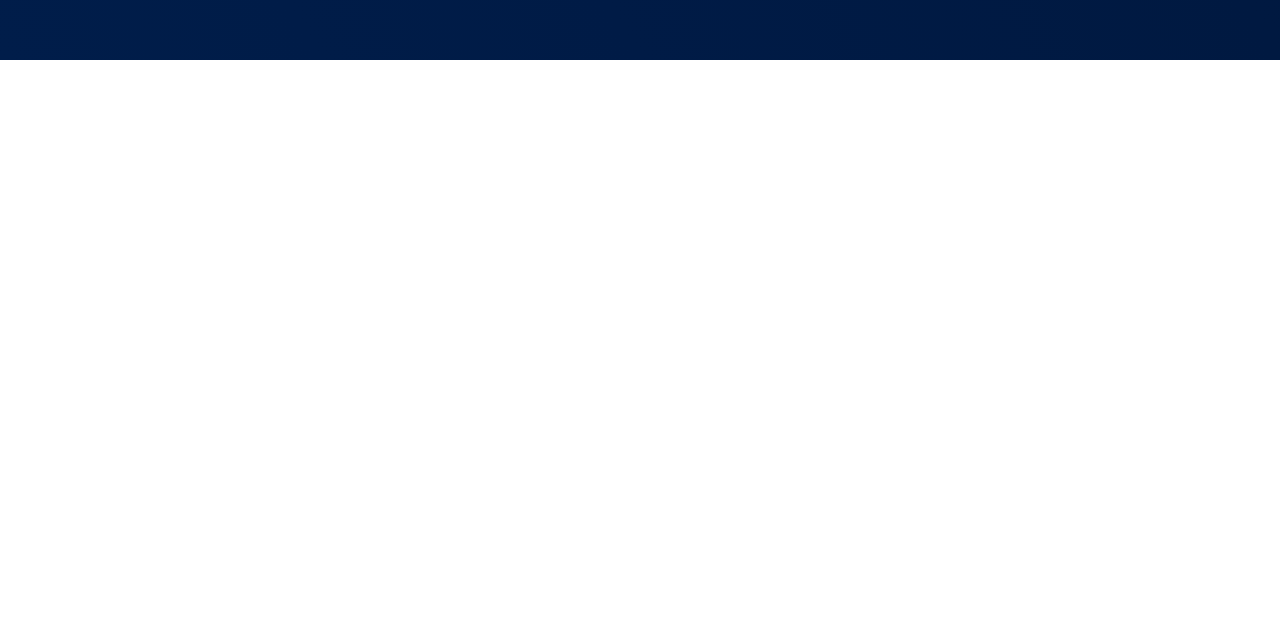
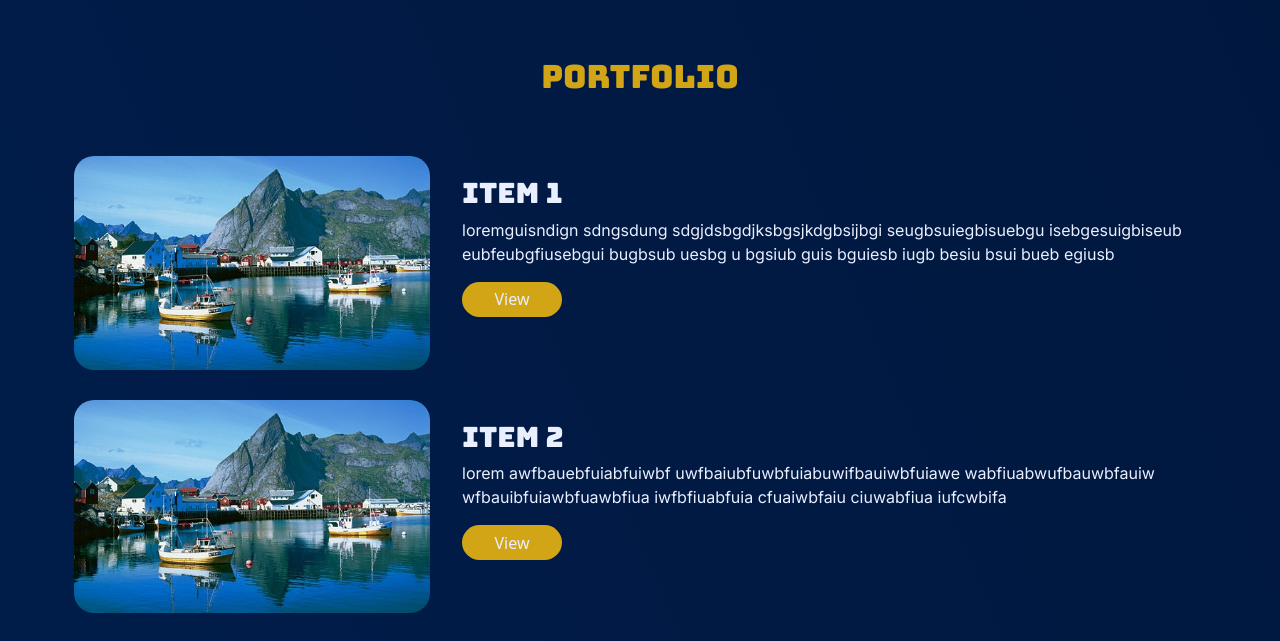
Before and after one commit to Dylanos03/Portfolio2023, a React (Vite) app in the folder portfolio2023/: page / in a window 1280 px wide. Shown: the part 2126-2767 px from the top of the page. Before the commit the page ends 2186 px from the top, so only its background shows below. Built offline with nearby package versions, Linux system fonts and the light colour scheme.

Commit message:
Portfolio added

```diff
--- a/portfolio2023/src/App.jsx
+++ b/portfolio2023/src/App.jsx
@@ -1,5 +1,5 @@
 import { useState } from "react";
-import { Header, Hero, About, Skills } from "./Components/Index.js";
+import { Header, Hero, About, Skills, Portfolio } from "./Components/Index.js";
 
 import "./App.css";
 
@@ -11,6 +11,7 @@ function App() {
         <Hero />
         <About />
         <Skills />
+        <Portfolio />
       </div>
     </>
   );
--- a/portfolio2023/src/Components/Index.js
+++ b/portfolio2023/src/Components/Index.js
@@ -2,3 +2,4 @@ export { default as Header } from "./Header/Header.jsx";
 export { default as Hero } from "./Hero/Hero.jsx";
 export { default as About } from "./About/About.jsx";
 export { default as Skills } from "./Skills/Skills.jsx";
+export { default as Portfolio } from "./Portfolio/Portfolio.jsx";
--- a/portfolio2023/src/Components/Portfolio/Portfolio.css
+++ b/portfolio2023/src/Components/Portfolio/Portfolio.css
@@ -0,0 +1,5 @@
+.Port_Title {
+  font-family: "Bungee", cursive;
+  color: #d2a517;
+  padding: 30px;
+}
--- a/portfolio2023/src/Components/Portfolio/Portfolio.jsx
+++ b/portfolio2023/src/Components/Portfolio/Portfolio.jsx
@@ -0,0 +1,35 @@
+import React from "react";
+import PortfolioItem from "./SubComp/PortfolioItem";
+import PortfolioImg1 from "../Images/PlaceImage.jpeg";
+import "./Portfolio.css";
+
+function Portfolio() {
+  return (
+    <div>
+      <h2 className="Port_Title">Portfolio</h2>
+      <PortfolioItem
+        portfolioImg={PortfolioImg1}
+        portfolioItemTitle={"Item 1"}
+        portfolioItemDesc={
+          "loremguisndign sdngsdung  sdgjdsbgdjksbgsjkdgbsijbgi seugbsuiegbisuebgu isebgesuigbiseub eubfeubgfiusebgui bugbsub uesbg u bgsiub guis bguiesb iugb besiu bsui bueb egiusb "
+        }
+      />
+      <PortfolioItem
+        portfolioImg={PortfolioImg1}
+        portfolioItemTitle={"Item 2"}
+        portfolioItemDesc={
+          "lorem awfbauebfuiabfuiwbf uwfbaiubfuwbfuiabuwifbauiwbfuiawe wabfiuabwufbauwbfauiw wfbauibfuiawbfuawbfiua iwfbfiuabfuia cfuaiwbfaiu ciuwabfiua iufcwbifa"
+        }
+      />
+      <PortfolioItem
+        portfolioImg={PortfolioImg1}
+        portfolioItemTitle={"Item 3"}
+        portfolioItemDesc={
+          "ienfeifnsioenfieos iegnisoengiosneg esigbsoi gbiose gfisbfe fsue fj seu fja eufe ajf ua fejbfuesbfusbfj eugs jg eui sgiu "
+        }
+      />
+    </div>
+  );
+}
+
+export default Portfolio;
--- /dev/null
+++ b/portfolio2023/src/Components/Portfolio/SubComp/PortfolioItem.css
@@ -0,0 +1,34 @@
+.Port_image {
+  border-radius: 20px;
+  width: 100%;
+}
+
+.Port_ItemDesc {
+  font-family: "Inter", sans-serif;
+  color: #e9efff;
+}
+
+.Port_ItemTitle {
+  font-family: "Bungee", cursive;
+  color: #e9efff;
+}
+
+.PortItem_whole {
+  text-align: left;
+  align-items: center;
+  margin: 30px;
+}
+
+.Port_Text {
+  align-items: center;
+  padding: 20px;
+}
+
+.Port_Button {
+  background-color: #d2a517;
+  border: none;
+  border-radius: 20px;
+  width: 100px;
+  color: #e9efff;
+  height: 35px;
+}
--- /dev/null
+++ b/portfolio2023/src/Components/Portfolio/SubComp/PortfolioItem.jsx
@@ -0,0 +1,27 @@
+import React from "react";
+import "./PortfolioItem.css";
+
+function PortfolioItem({
+  portfolioImg,
+  portfolioItemTitle,
+  portfolioItemDesc,
+}) {
+  return (
+    <div className="PortItem_whole container">
+      <div className="row">
+        <div className="Port_image_box col-4">
+          <img src={portfolioImg} className="Port_image" />
+        </div>
+        <div className="Port_Text col-8">
+          <h3 className="Port_ItemTitle">{portfolioItemTitle}</h3>
+          <p className="Port_ItemDesc">{portfolioItemDesc}</p>
+          <div>
+            <button className="Port_Button">View</button>
+          </div>
+        </div>
+      </div>
+    </div>
+  );
+}
+
+export default PortfolioItem;
```
Also changed, not shown: portfolio2023/src/Components/Images/PlaceImage.jpeg (added).
